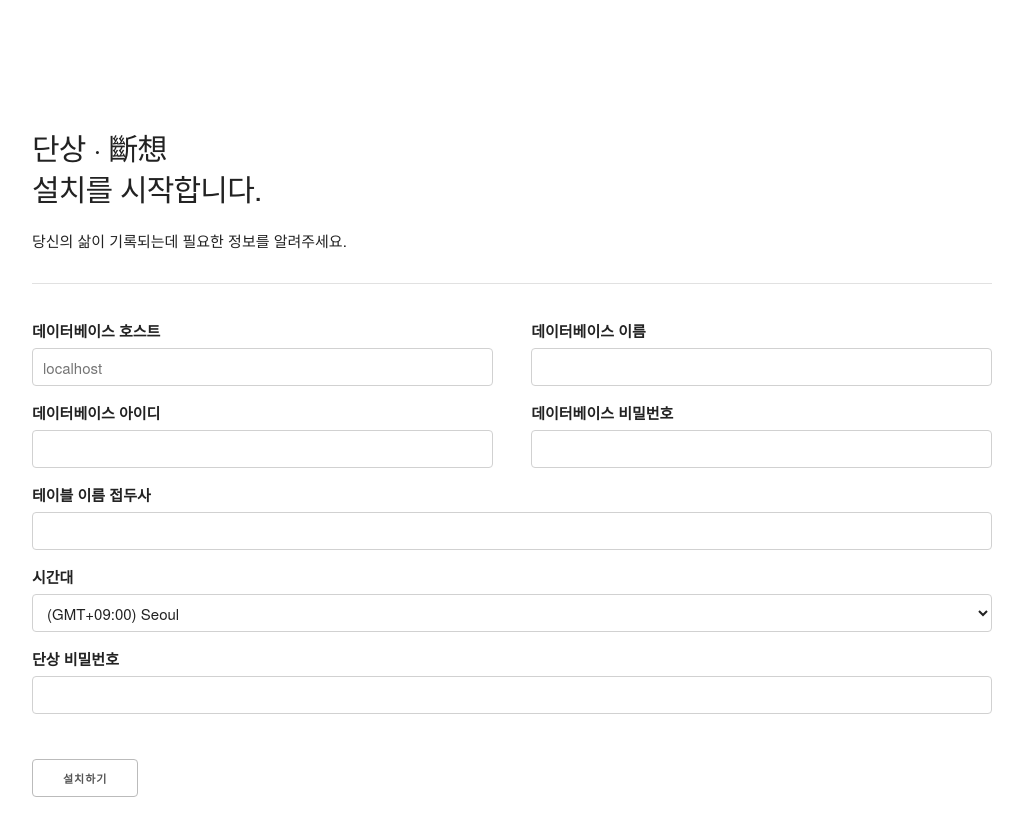
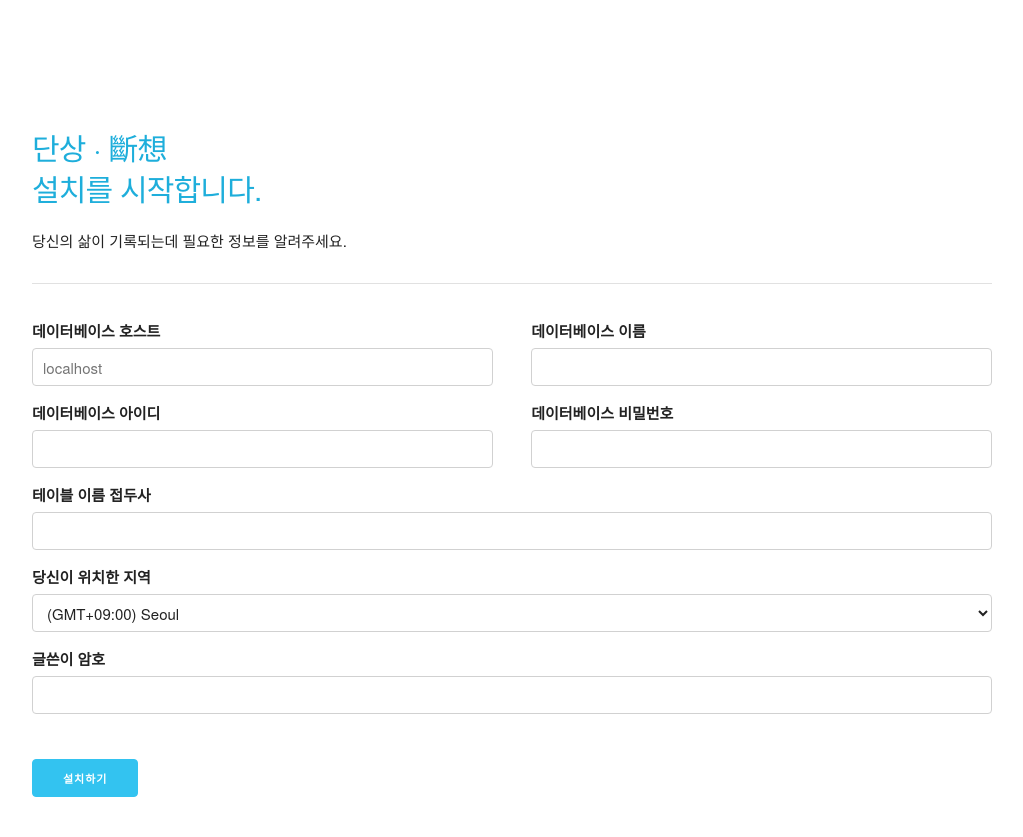
Before and after one commit to agemor/dansang, a PHP site: page /page.installation.php in a window 1280 px wide. Shown: the whole page, without its empty margins (128-1151 px from the left). Before the commit the page ends 797 px from the top, so only its background shows below. Run offline with PHP 8.4, Linux system fonts and the light colour scheme.

Commit message:
Upgrade page design

```diff
--- a/css/skeleton.css
+++ b/css/skeleton.css
@@ -158,10 +158,10 @@ p {
 /* Links
 –––––––––––––––––––––––––––––––––––––––––––––––––– */
 a {
-  color: #0066cc;
+  color: #1EAEDB;
   text-decoration: none;}
 a:hover {
-  color: #000080; }
+  color: #0FA0CE; }
 
 
 /* Buttons
--- a/frame.header.php
+++ b/frame.header.php
@@ -1,22 +1,12 @@
 <!DOCTYPE html>
 <html lang="kr">
 <head>
-
-    <!-- Page Descriptions -->
     <meta charset="utf-8">
+    <meta name="author" content="<?php echo($pageAuthor);?>">
+    <meta name="viewport" content="width=device-width, initial-scale=1">
     <title><?php echo($pageTitle);?></title>
-    <meta name="author" content="<?php echo($pageAuthor);?>">
-
-    <!-- Mobile -->
-    <meta name="viewport" content="width=device-width, initial-scale=1">
-
-    <!-- CSS Styles -->
+    <link rel="icon" type="image/png" href="./images/favicon.png">
     <link rel="stylesheet" href="./css/normalize.css">
     <link rel="stylesheet" href="./css/skeleton.css">
-    <link rel="stylesheet" href="./css/styles.css">
-
-    <!-- Favicon -->
-    <link rel="icon" type="image/png" href="./images/favicon.png">
-
 </head>
 <body>
--- a/page.editor.php
+++ b/page.editor.php
@@ -124,7 +124,7 @@ include "frame.header.php";
 
 <div class="container" style="margin-top: 10%">
 
-<h4><?php echo(date("n")."월 ".date("j")."일");?>의 단상</h4>
+<h4><a href="#"><?php echo(date("n")."월 ".date("j")."일");?>의 단상</a></h4>
 <?php
 if ($pageResponse["type"] == "success") {
     echo("<p>오늘, 당신의 하루는 어땠나요?</p>");
@@ -135,7 +135,7 @@ if ($pageResponse["type"] == "success") {
 <hr>
 <form method="post">
   <label for="messageInput">삶의 기록</label>
-  <textarea class="u-full-width" id="messageInput" name="message" required><?php echo(isset($_POST["message"]) ? $_POST["message"] : "");?></textarea>
+  <textarea class="u-full-width" id="messageInput" name="message" placeholder="'*'로 감싼 부분은 암호화됩니다." required><?php echo(isset($_POST["message"]) ? $_POST["message"] : "");?></textarea>
   <div class="row">
     <div class="six columns">
       <label for="passwordInput">글쓴이 암호</label>
@@ -146,7 +146,7 @@ if ($pageResponse["type"] == "success") {
       <input class="u-full-width" type="text" id="keyInput" name="key" required>
     </div>
   </div>
-  <input class="button"  style="margin-top: 30px" type="submit" value="저장하기">
+  <input class="button-primary"  style="margin-top: 30px" type="submit" value="저장하기">
 </form>
 </div>
 
--- a/page.installation.php
+++ b/page.installation.php
@@ -83,7 +83,7 @@ function response() {
 include "frame.header.php";
 ?>
 <div class="container" style="margin-top: 10%">
-    <h4>단상 · 斷想<br/>설치를 시작합니다.</h4>
+    <h4><a href="#">단상 · 斷想<br/>설치를 시작합니다.</a></h4>
     <?php
     if ($pageResponse["type"] == "success") {
         echo("<p>당신의 삶이 기록되는데 필요한 정보를 알려주세요.</p>");
@@ -115,7 +115,7 @@ include "frame.header.php";
         </div>
         <label for="dbTablePrefixInput">테이블 이름 접두사</label>
         <input class="u-full-width" type="text" id="dbTablePrefixInput" name="db-table-prefix" <?php $module->utils->defaultPostValue("db-table-prefix");?> required>
-        <label for="dbTimezoneInput">시간대</label>
+        <label for="dbTimezoneInput">당신이 위치한 지역</label>
         <select class="u-full-width" id="dbTimezoneInput" name="db-timezone">
             <option value="Pacific/Midway">(GMT-11:00) Midway Island, Samoa</option>
             <option value="America/Adak">(GMT-10:00) Hawaii-Aleutian</option>
@@ -208,9 +208,9 @@ include "frame.header.php";
             <option value="Pacific/Tongatapu">(GMT+13:00) Nuku'alofa</option>
             <option value="Pacific/Kiritimati">(GMT+14:00) Kiritimati</option>
         </select>
-        <label for="dansangPasswordInput">단상 비밀번호</label>
+        <label for="dansangPasswordInput">글쓴이 암호</label>
         <input class="u-full-width" type="text" id="dansangPasswordInput" name="dansang-password" <?php $module->utils->defaultPostValue("dansang-password");?> required>
-        <input class="button" style="margin-top: 30px" type="submit" value="설치하기">
+        <input class="button-primary" style="margin-top: 30px" type="submit" value="설치하기">
     </form>
 </div>
 <?php
```
Also changed, not shown: page.articles.php (+13 -9 lines).
